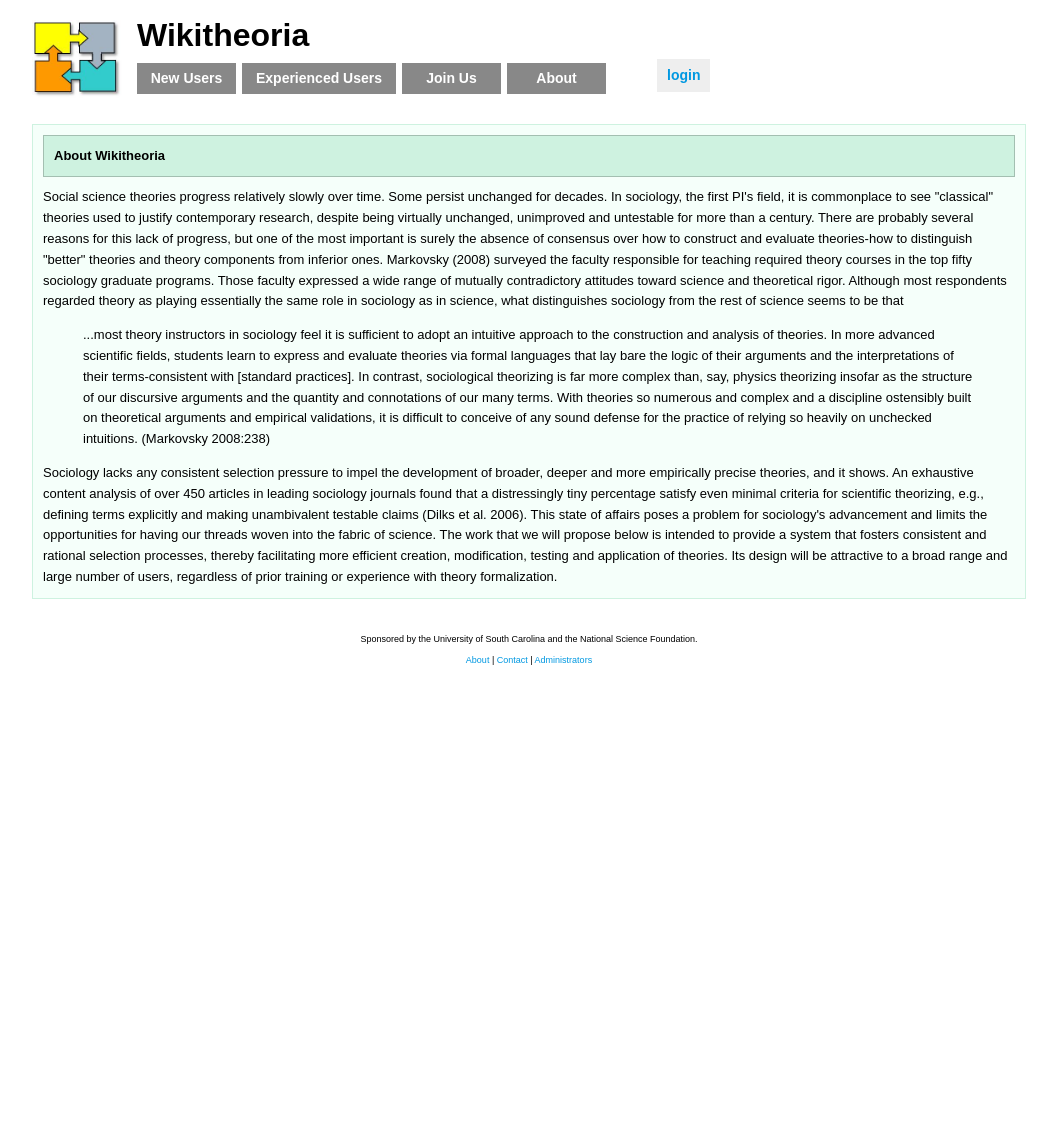
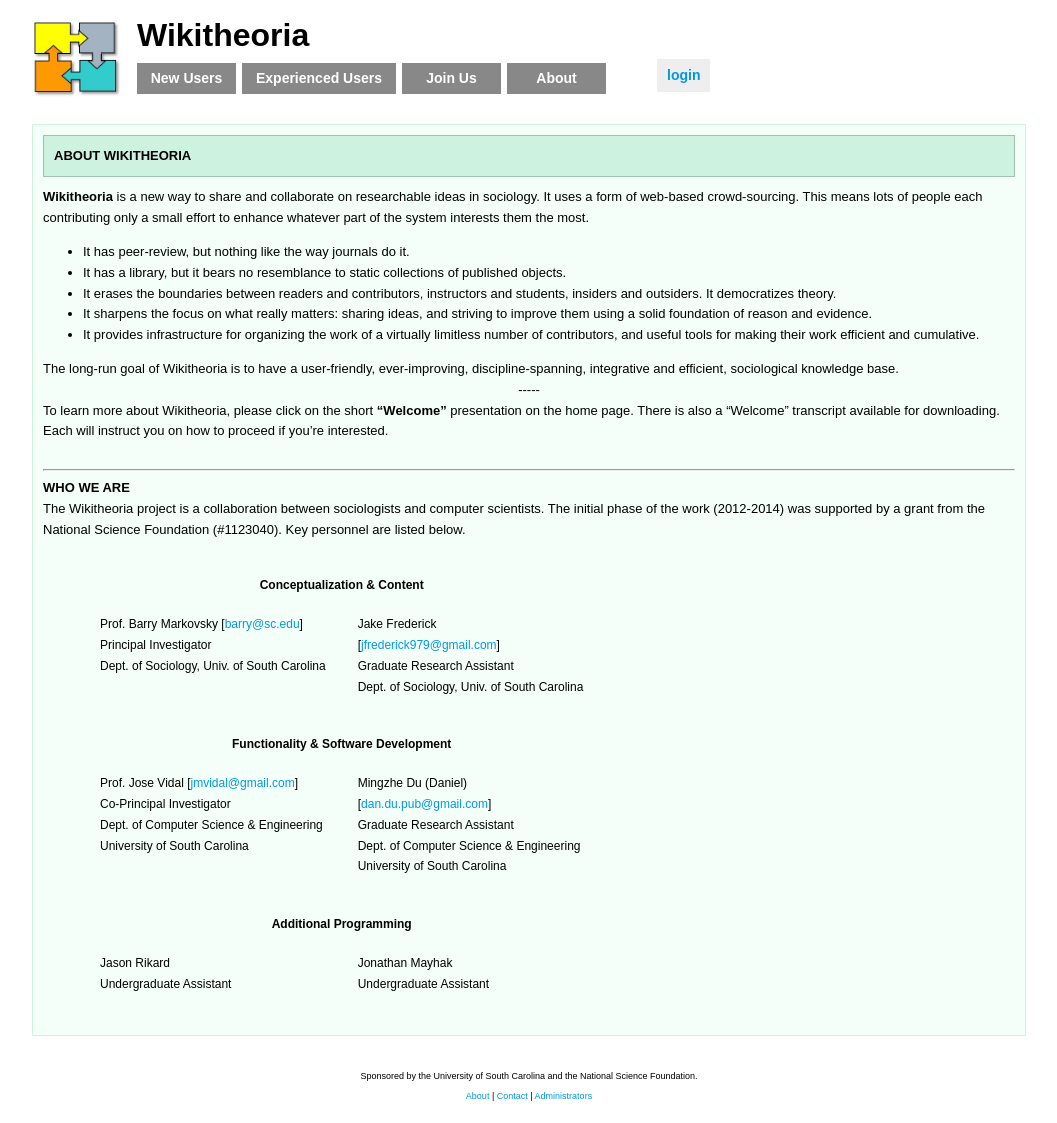
Before and after one commit to mzdu/gae-project, a Python web app: template src/templates/about.html in a window 1280 px wide. Shown: the whole page, without its empty margins (111-1168 px from the left). Before the commit the page ends 665 px from the top, so only its background shows below. Run offline with Jinja, Linux system fonts and the light colour scheme; the template is opened without the code that fills it, so the values that code supplies are empty; some libraries are stand-ins or nearby versions.

Commit message:
edited contact page

```diff
--- a/src/static/css/main.css
+++ b/src/static/css/main.css
@@ -784,7 +784,12 @@ div#pimped.bubble cite.rounded {
 	padding: 5px;
 }
 
+/* Contact Table Layout */
 
+#contactTable td,th{
+	font-size: 200%;
+
+}
 
 
 /* =Misc 2
--- a/src/static/css/main2.css
+++ b/src/static/css/main2.css
@@ -908,3 +908,16 @@ div#pimped.bubble cite.rounded {
 	font-weight: bold;
 	font-size: 10pt;
 }
+
+/* contact table */
+#contactTable th{
+	padding-top: 20px;
+}
+
+#contactTable td{
+	padding: 15px;
+}
+
+#contactTable td,th{
+	font-size: 9pt;
+}
--- a/src/templates/about.html
+++ b/src/templates/about.html
@@ -6,47 +6,91 @@
 {% else %}
 
 <div class="oneColumn">
-	<div class="header">About Wikitheoria</div>
+	<div class="header">ABOUT WIKITHEORIA</div>
 	<p>
-		Social science theories progress relatively slowly over time.
-		Some persist unchanged for decades. In sociology, the first PI's field,
-		it is commonplace to see "classical" theories used to justify contemporary
-		research, despite being virtually unchanged, unimproved and untestable
-		for more than a century. There are probably several reasons for this lack
-		of progress, but one of the most important is surely the absence of consensus
-		over how to construct and evaluate theories-how to distinguish "better"
-		theories and theory components from inferior ones. Markovsky (2008) surveyed
-		the faculty responsible for teaching required theory courses in the top fifty
-		sociology graduate programs. Those faculty expressed a wide range of mutually
-		contradictory attitudes toward science and theoretical rigor. Although most
-		respondents regarded theory as playing essentially the same role in sociology
-		as in science, what distinguishes sociology from the rest of science seems to be that
+		<strong>Wikitheoria</strong> is a new way to share and collaborate on researchable ideas in sociology. It uses a form of web-based crowd-sourcing. This means lots of people each contributing only a small effort to enhance whatever part of the system interests them the most.
+		<ul>
+			<li>It has peer-review, but nothing like the way journals do it.</li>
+			<li>It has a library, but it bears no resemblance to static collections of published objects.</li>
+			<li>It erases the boundaries between readers and contributors, instructors and students, insiders and outsiders. It democratizes theory.</li>
+			<li>It sharpens the focus on what really matters: sharing ideas, and striving to improve them using a solid foundation of reason and evidence.</li>
+			<li>It provides infrastructure for organizing the work of a virtually limitless number of contributors, and useful tools for making their work efficient and cumulative.</li>
+		</ul>
+		The long-run goal of Wikitheoria is to have a user-friendly, ever-improving, discipline-spanning, integrative and efficient, sociological knowledge base.
+	</p>
+	<p><center>-----</center></p>
 	<p>
+	   To learn more about Wikitheoria, please click on the short <strong>“Welcome”</strong> presentation on the home page. There is also a “Welcome” transcript available for downloading. Each will instruct you on how to proceed if you’re interested.
+	</p>
+	<br />
+	<hr>
+	<span><strong>WHO WE ARE</strong></span> <br />
+	<p>
+		The Wikitheoria project is a collaboration between sociologists and computer scientists. The initial phase of the work (2012-2014) was supported by a grant from the National Science Foundation (#1123040). Key personnel are listed below.
+
 	<blockquote>
-	   ...most theory instructors in sociology feel it is sufficient to adopt an intuitive
-	   approach to the construction and analysis of theories. In more advanced scientific
-	   fields, students learn to express and evaluate theories via formal languages that
-	   lay bare the logic of their arguments and the interpretations of their terms-consistent
-	   with [standard practices]. In contrast, sociological theorizing is far more complex than,
-	   say, physics theorizing insofar as the structure of our discursive arguments and the
-	   quantity and connotations of our many terms. With theories so numerous and complex and
-	   a discipline ostensibly built on theoretical arguments and empirical validations, it is
-	   difficult to conceive of  any sound defense for the practice of relying so heavily on
-	   unchecked intuitions. (Markovsky 2008:238)
+	<table id="contactTable">
+		<tr>
+			<th colspan="2">Conceptualization & Content </th>
+		</tr>
+
+		<tr>
+			<td>
+				Prof. Barry Markovsky [<a href="mailto:barry@sc.edu">barry@sc.edu</a>] <br/>
+		   		Principal Investigator<br/>
+		   		Dept. of Sociology, Univ. of South Carolina <br/>
+		   		<br/>
+			</td>
+			<td>
+				Jake Frederick<br/>
+				[<a href="mailto:jfrederick979@gmail.com">jfrederick979@gmail.com</a>]<br />
+				Graduate Research Assistant <br />
+				Dept. of Sociology, Univ. of South Carolina <br/>
+
+			</td>
+		</tr>
+
+		<tr>
+			<th colspan="2"> Functionality & Software Development </th>
+		</tr>
+			<td>
+				Prof. Jose Vidal [<a href="mailto:jmvidal@gmail.com">jmvidal@gmail.com</a>] <br/>
+		   		Co-Principal Investigator<br/>
+		   		Dept. of Computer Science & Engineering <br/>
+		   		University of South Carolina <br>
+		   		<br/>
+			</td>
+			<td>
+				Mingzhe Du (Daniel)  <br/>
+				[<a href="mailto:dan.du.pub@gmail.com">dan.du.pub@gmail.com</a>]<br />
+				Graduate Research Assistant <br />
+		   		Dept. of Computer Science & Engineering <br/>
+		   		University of South Carolina <br>
+
+			</td>
+		</tr>
+		<tr>
+			<th colspan="2"> Additional Programming </th>
+		</tr>
+		<tr>
+			<td>
+				Jason Rikard<br/>
+		   		Undergraduate Assistant <br>
+			</td>
+			<td>
+				Jonathan Mayhak<br/>
+		   		Undergraduate Assistant<br>
+
+			</td>
+		</tr>
+	</table>
 	</blockquote>
-	<p>
-	   Sociology lacks any consistent selection pressure to impel the development of broader,
-	   deeper and more empirically precise theories, and it shows. An exhaustive content analysis
-	   of over 450 articles in leading sociology journals found that a distressingly tiny
-	   percentage satisfy even minimal criteria for scientific theorizing, e.g., defining terms
-	   explicitly and making unambivalent testable claims (Dilks et al. 2006). This state of affairs
-	   poses a problem for sociology's advancement and limits the opportunities for having our
-	   threads woven into the fabric of science. The work that we will  propose below is intended
-	   to provide a system that fosters consistent and rational selection processes, thereby facilitating
-	   more efficient creation, modification, testing and application of theories. Its design will be
-	   attractive to a broad range and large number of users, regardless of prior training or experience
-	   with theory formalization.
+
+
+
 	</p>
+
+
 </div>
 
 
```
Also changed, not shown: src/templates/Copy of about.html (added, +55 -0 lines).
